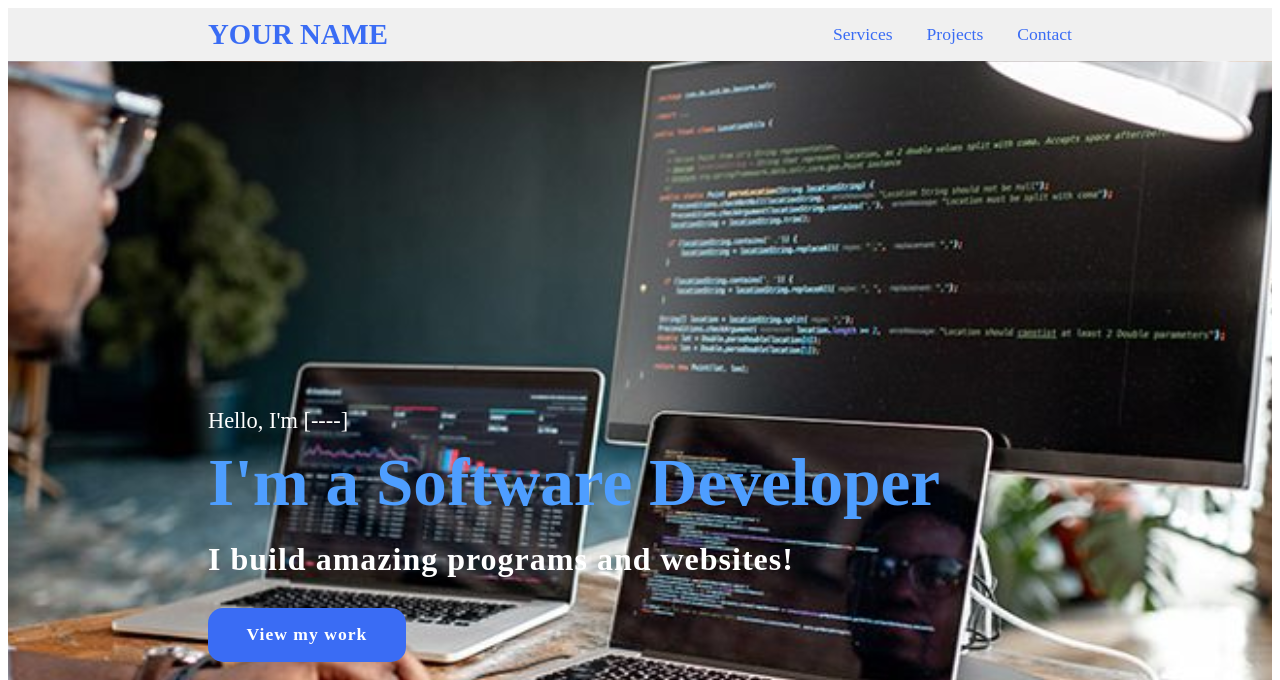
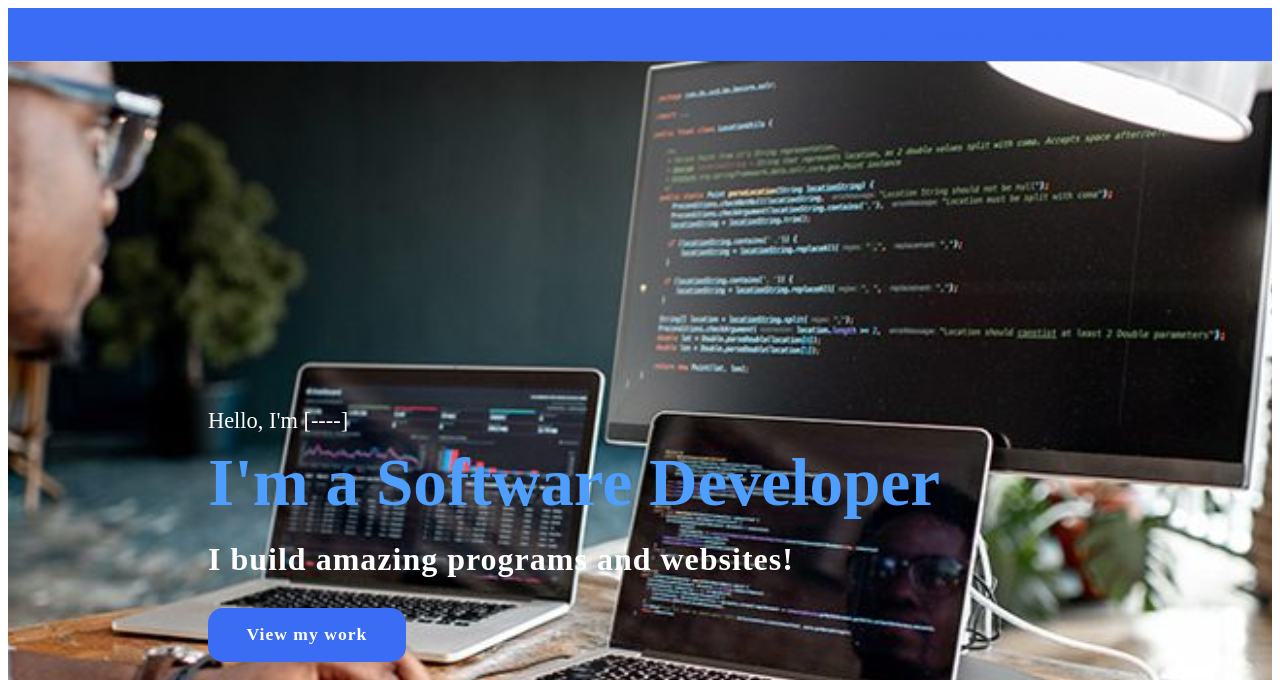
Before and after one commit to AuroraRose14/Protofolio, a plain HTML site: page Index.html in a window 1280 px wide. Shown: the top 680 px of the page. Drawn offline with Linux system fonts and the light colour scheme.

Commit message:
change background color

```diff
--- a/style.css
+++ b/style.css
@@ -1,5 +1,5 @@
 header {
-    background-color: #f0f0f0;
+    background-color: #3a6cf4;
     width: calc(100% - 400px);
     z-index: 999;
     display: flex;
```
